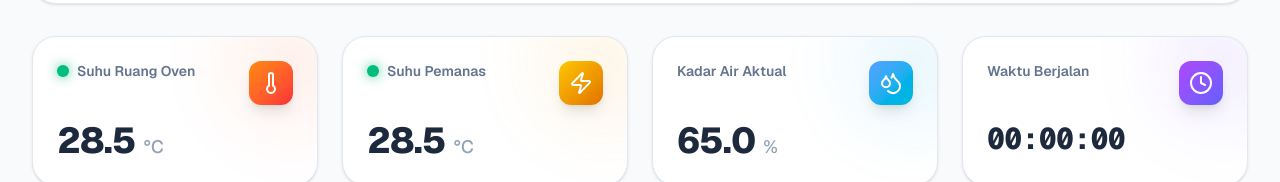
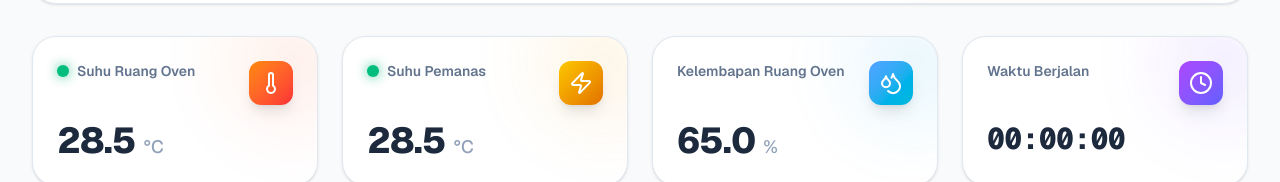
Before and after one commit to RadenRizky26/dashboard_POC, a Next.js app: page /oven in a window 1280 px wide. Shown: the part 529-711 px from the top of the page. Built offline with nearby package versions, Linux system fonts and the light colour scheme.

Commit message:
Update page.tsx

```diff
--- a/app/oven/page.tsx
+++ b/app/oven/page.tsx
@@ -319,7 +319,7 @@ export default function CascaraOvenDashboard() {
               <div className="grid grid-cols-1 md:grid-cols-4 gap-6">
                 <GradientCard title="Suhu Ruang Oven" value={metrics.roomTemp.toFixed(1)} unit="°C" icon={<Thermometer size={24} />} color="from-orange-400 to-red-500" statusColor={getTrafficLight(metrics.roomTemp, true)} />
                 <GradientCard title="Suhu Pemanas" value={metrics.heaterTemp.toFixed(1)} unit="°C" icon={<Zap size={24} />} color="from-yellow-400 to-amber-600" statusColor={getTrafficLight(metrics.heaterTemp, false)} />
-                <GradientCard title="Kadar Air Aktual" value={metrics.humidity.toFixed(1)} unit="%" icon={<Droplets size={24} />} color="from-blue-400 to-cyan-500" alert={metrics.humidity <= targetHumidity && processState === "COMPLETED"} />
+                <GradientCard title="Kelembapan Ruang Oven" value={metrics.humidity.toFixed(1)} unit="%" icon={<Droplets size={24} />} color="from-blue-400 to-cyan-500" alert={metrics.humidity <= targetHumidity && processState === "COMPLETED"} />
                 <GradientCard title="Waktu Berjalan" value={formattedTimer} unit="" icon={<Clock size={24} />} color="from-purple-500 to-indigo-500" isTimer={true} />
               </div>
 
```
